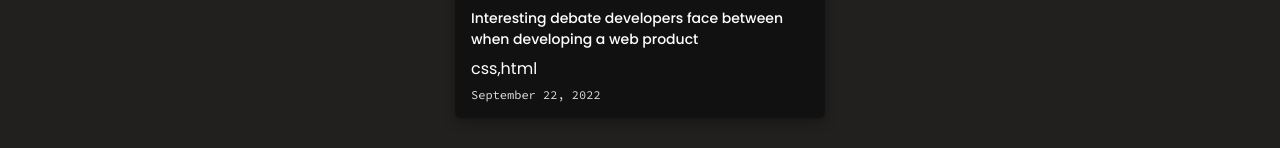
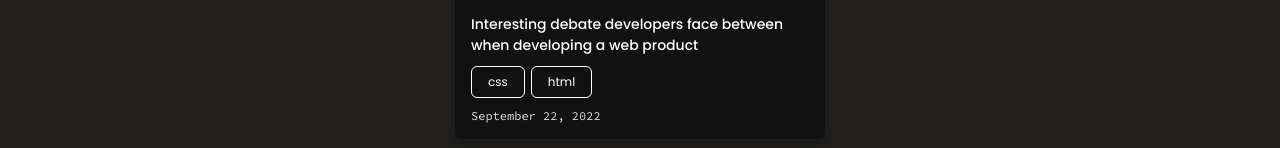
Before and after one commit to JGSolutions/jerry-gagliano, a Next.js app: page / in a window 1280 px wide. Shown: the part 1694-1842 px from the top of the page. Built offline with nearby package versions, Linux system fonts and the light colour scheme.

Commit message:
create tag component

```diff
--- a/components/simple-blog-item/simple-blog-item.js
+++ b/components/simple-blog-item/simple-blog-item.js
@@ -1,7 +1,11 @@
 import styles from './simple-blog-item.module.css'
 import FormatDate from '../date';
+import TagItem from '../tag/tag';
 
 export default function SimpleBlogItem({title, description, image, date, tags}) {
+    const tagItems = tags.split(',').map((string) =>
+        <TagItem string={string}/>
+    );
     return (
         <div className={styles.wrapper}>
             <div className={styles.titleSection}>{title}</div>
@@ -13,7 +17,7 @@ export default function SimpleBlogItem({title, description, image, date, tags})
                     {description}
                 </div>
                 <div className={styles.tags}>
-                    {tags}
+                    {tagItems}
                 </div>
                 <div className={styles.date}>
                     <FormatDate dateString={date} />
--- a/components/simple-blog-item/simple-blog-item.module.css
+++ b/components/simple-blog-item/simple-blog-item.module.css
@@ -29,11 +29,14 @@
     font-weight: var(--fw-medium);
     font-size: var(--fs-small);
     width: 100%;
-    margin-bottom: 6px;
+    margin-bottom: 10px;
 }
 
 .tags {
-    margin-bottom: 6px;
+    margin-bottom: 10px;
+    width: min-content;
+    gap: 6px;
+    display: flex;
 }
 
 .date {
--- /dev/null
+++ b/components/tag/tag.js
@@ -0,0 +1,7 @@
+import styles from './tag.module.css';
+
+export default function TagItem({string}) {
+    return (
+        <div className={styles.tag}>{string}</div>
+    )
+}
--- /dev/null
+++ b/components/tag/tag.module.css
@@ -0,0 +1,9 @@
+.tag {
+    border: 1px solid var(  --primary-text);
+    background-color: transparent;
+    padding: 6px 16px;
+    border-radius: 6px;
+    color: var(--primary-text);
+    font-size: var( --caption-font);
+    font-weight: var(--fw-regular);
+}
--- a/components/tech-stack-item/tech-stack-item.module.css
+++ b/components/tech-stack-item/tech-stack-item.module.css
@@ -27,6 +27,7 @@
     font-family: var(--ff-secondary);
     color: var( --secondary-text);
     font-size: var(--caption-font);
+    margin-bottom: 6px;
 }
 
 .url:hover {
```
